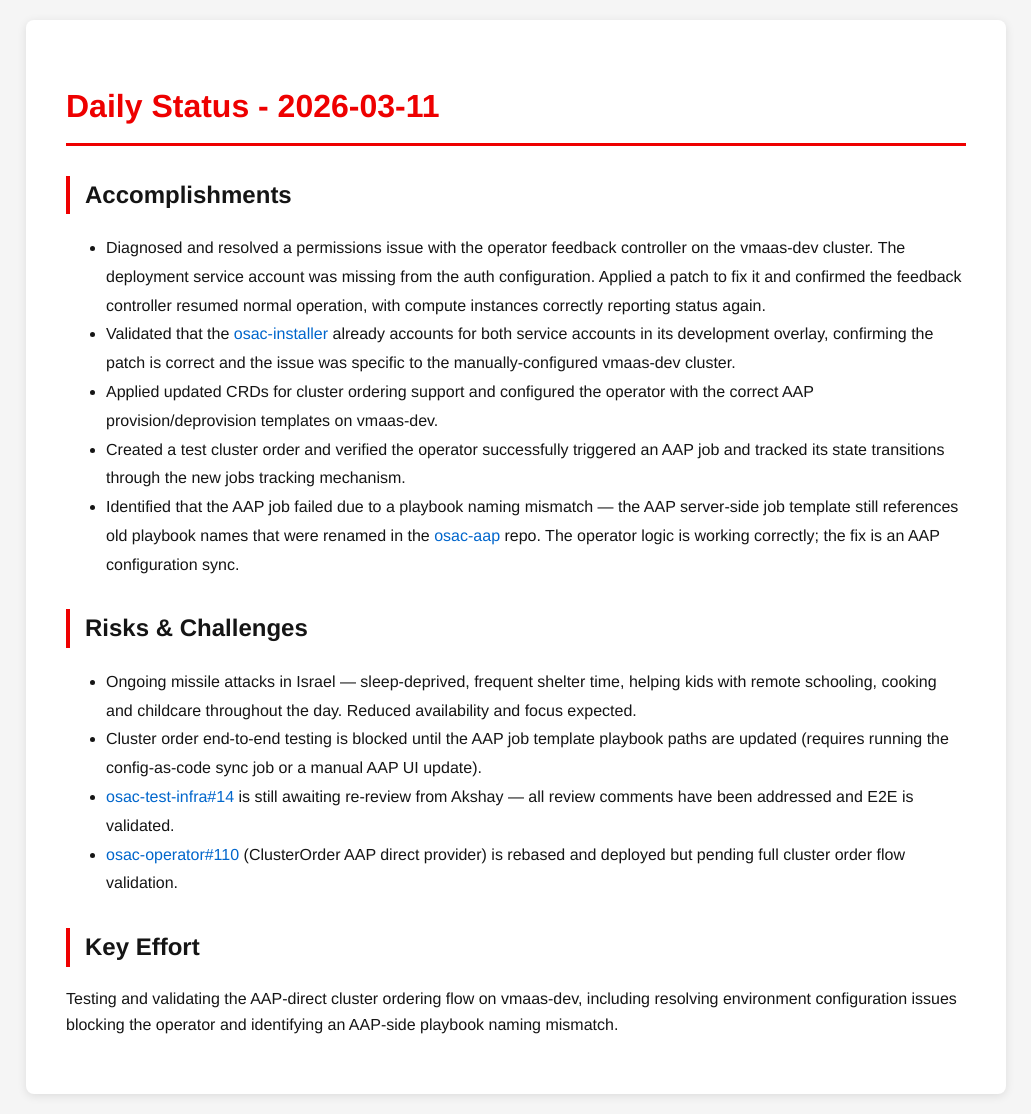
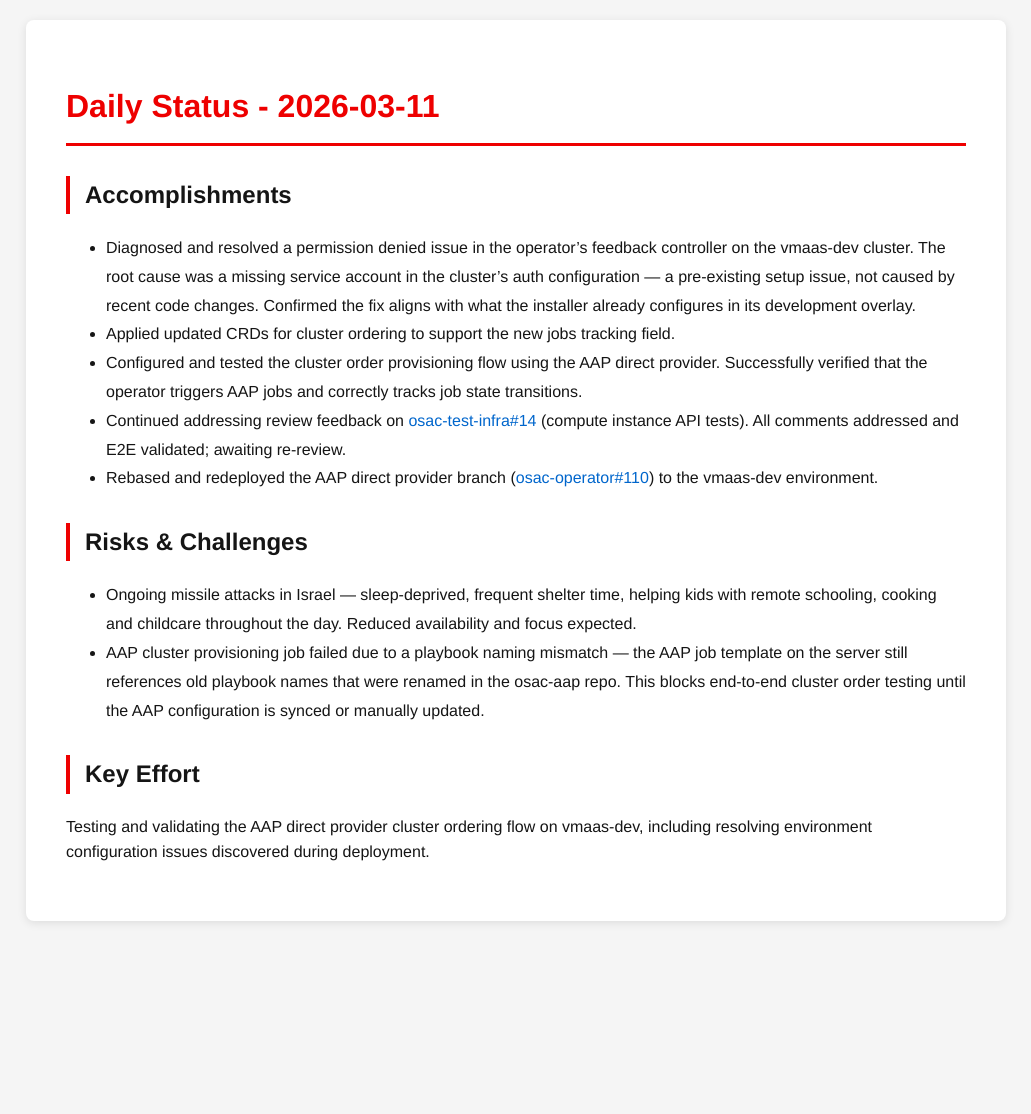
Before and after one commit to tzvatot/daily-status, a Jekyll site: the page built from 2026-03-11.md, in a window 1280 px wide. Shown: the whole page, without its empty margins (124-1155 px from the left). Built offline with Jekyll 4.4.1, drawn with Linux system fonts in a browser that asks for light colours; after the commit the page ends 941 px from its top, so only the background shows below that.

Commit message:
Daily status update - 2026-03-11

```diff
--- a/2026-03-11.md
+++ b/2026-03-11.md
@@ -8,19 +8,17 @@ date: 2026-03-11
 
 ## Accomplishments
 
-- Diagnosed and resolved a permissions issue with the operator feedback controller on the vmaas-dev cluster. The deployment service account was missing from the auth configuration. Applied a patch to fix it and confirmed the feedback controller resumed normal operation, with compute instances correctly reporting status again.
-- Validated that the [osac-installer](https://github.com/osac-project/osac-installer) already accounts for both service accounts in its development overlay, confirming the patch is correct and the issue was specific to the manually-configured vmaas-dev cluster.
-- Applied updated CRDs for cluster ordering support and configured the operator with the correct AAP provision/deprovision templates on vmaas-dev.
-- Created a test cluster order and verified the operator successfully triggered an AAP job and tracked its state transitions through the new jobs tracking mechanism.
-- Identified that the AAP job failed due to a playbook naming mismatch — the AAP server-side job template still references old playbook names that were renamed in the [osac-aap](https://github.com/osac-project/osac-aap) repo. The operator logic is working correctly; the fix is an AAP configuration sync.
+- Diagnosed and resolved a permission denied issue in the operator's feedback controller on the vmaas-dev cluster. The root cause was a missing service account in the cluster's auth configuration — a pre-existing setup issue, not caused by recent code changes. Confirmed the fix aligns with what the installer already configures in its development overlay.
+- Applied updated CRDs for cluster ordering to support the new jobs tracking field.
+- Configured and tested the cluster order provisioning flow using the AAP direct provider. Successfully verified that the operator triggers AAP jobs and correctly tracks job state transitions.
+- Continued addressing review feedback on [osac-test-infra#14](https://github.com/osac-project/osac-test-infra/pull/14) (compute instance API tests). All comments addressed and E2E validated; awaiting re-review.
+- Rebased and redeployed the AAP direct provider branch ([osac-operator#110](https://github.com/osac-project/osac-operator/pull/110)) to the vmaas-dev environment.
 
 ## Risks & Challenges
 
 - Ongoing missile attacks in Israel — sleep-deprived, frequent shelter time, helping kids with remote schooling, cooking and childcare throughout the day. Reduced availability and focus expected.
-- Cluster order end-to-end testing is blocked until the AAP job template playbook paths are updated (requires running the config-as-code sync job or a manual AAP UI update).
-- [osac-test-infra#14](https://github.com/osac-project/osac-test-infra/pull/14) is still awaiting re-review from Akshay — all review comments have been addressed and E2E is validated.
-- [osac-operator#110](https://github.com/osac-project/osac-operator/pull/110) (ClusterOrder AAP direct provider) is rebased and deployed but pending full cluster order flow validation.
+- AAP cluster provisioning job failed due to a playbook naming mismatch — the AAP job template on the server still references old playbook names that were renamed in the osac-aap repo. This blocks end-to-end cluster order testing until the AAP configuration is synced or manually updated.
 
 ## Key Effort
 
-Testing and validating the AAP-direct cluster ordering flow on vmaas-dev, including resolving environment configuration issues blocking the operator and identifying an AAP-side playbook naming mismatch.
+Testing and validating the AAP direct provider cluster ordering flow on vmaas-dev, including resolving environment configuration issues discovered during deployment.
```
